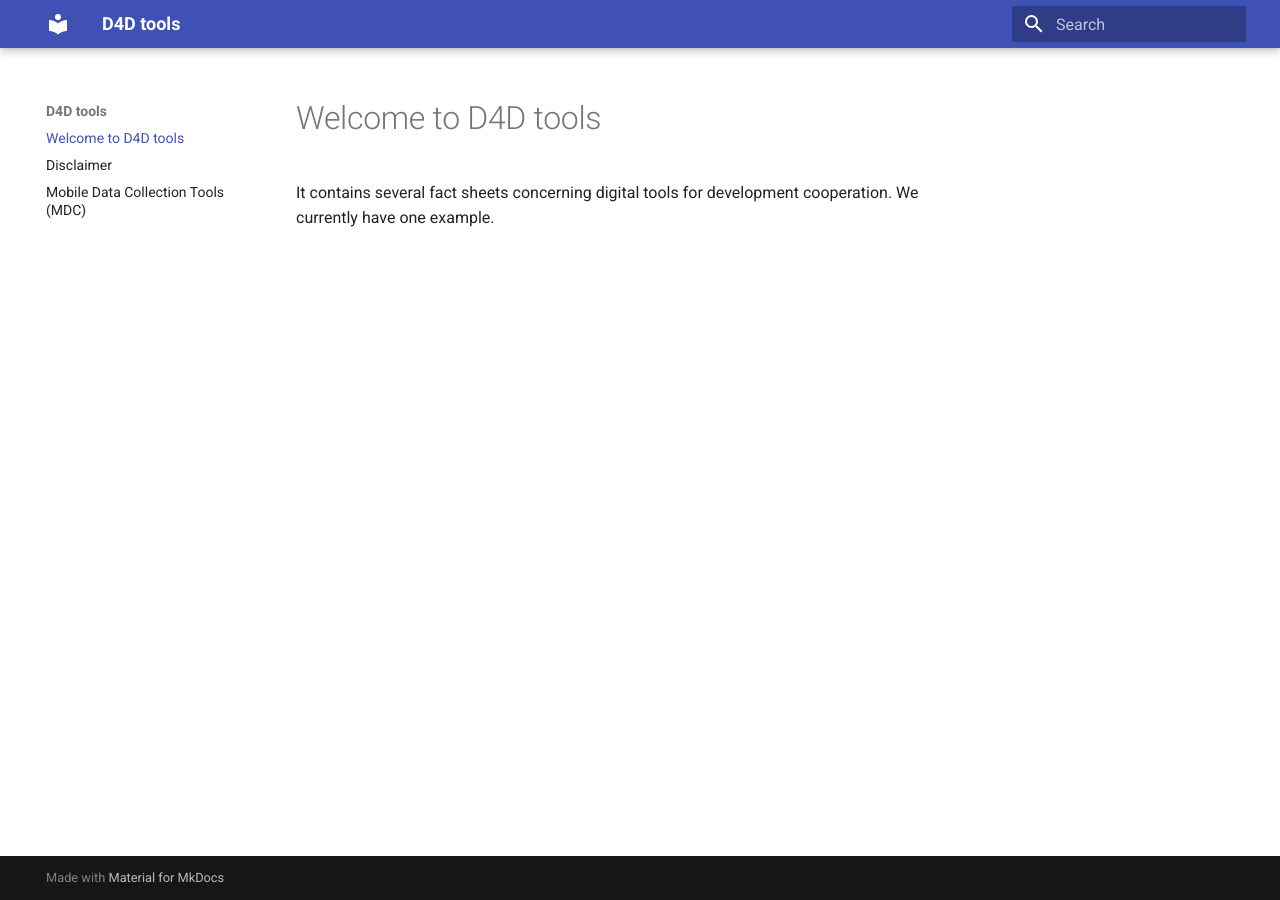
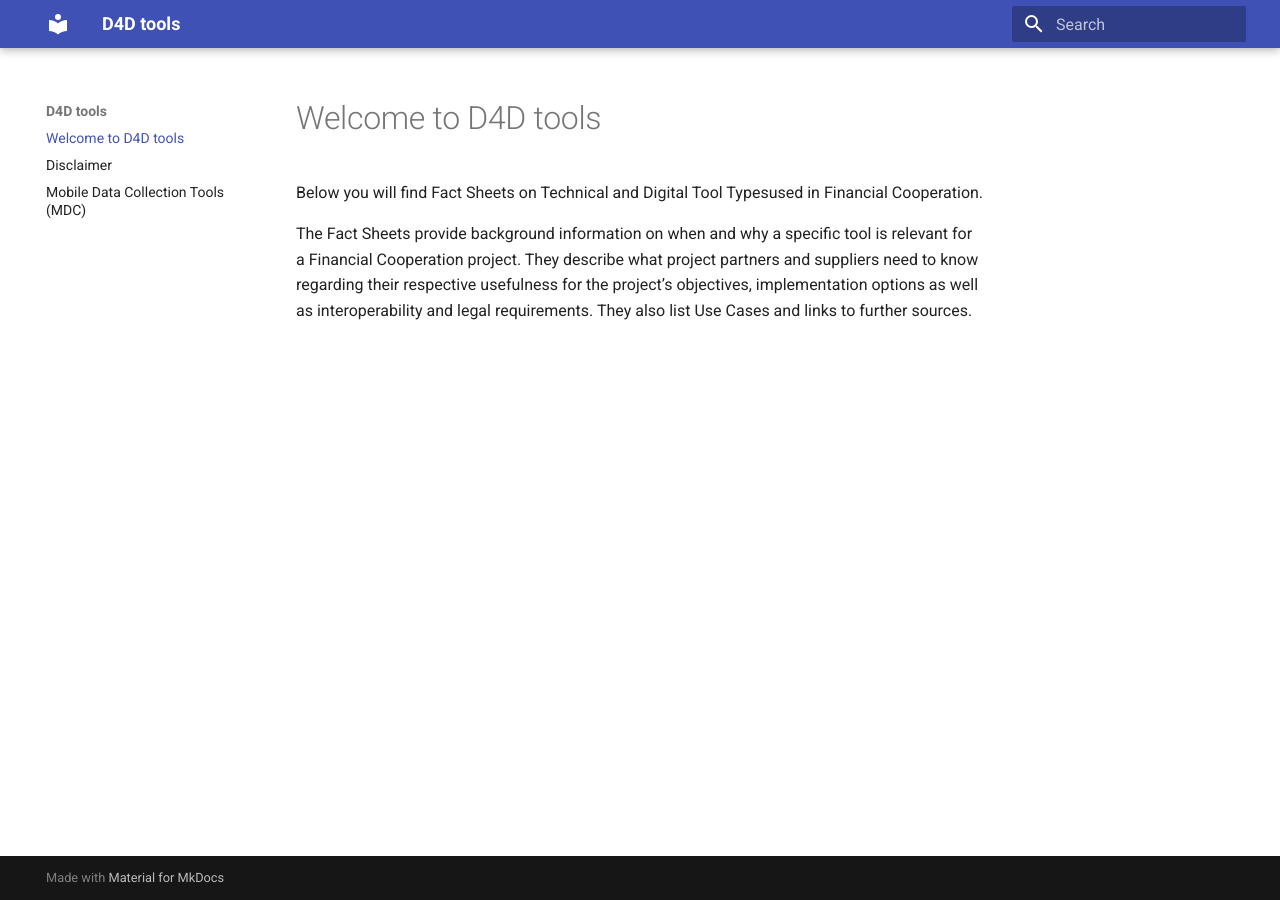
Before and after one commit to openkfw/d4dtools, an MkDocs documentation site: the page built from docs/index.md, in a window 1280 px wide. Built offline with MkDocs 1.6.1 and Material for MkDocs 9.7.7, drawn with Linux system fonts in a browser that asks for light colours.

Commit message:
Update index.md

```diff
--- a/docs/index.md
+++ b/docs/index.md
@@ -1,4 +1,6 @@
 # Welcome to D4D tools
 
-It contains several fact sheets concerning digital tools for development cooperation.
-We currently have one example.
+
+Below you will find Fact Sheets on Technical and Digital Tool Typesused in Financial Cooperation.
+
+The Fact Sheets provide background information on when and why a specific tool is relevant for a Financial Cooperation project. They describe what project partners and suppliers need to know regarding their respective usefulness for the project’s objectives, implementation options as well as interoperability and legal requirements. They also list Use Cases and links to further sources.
```
